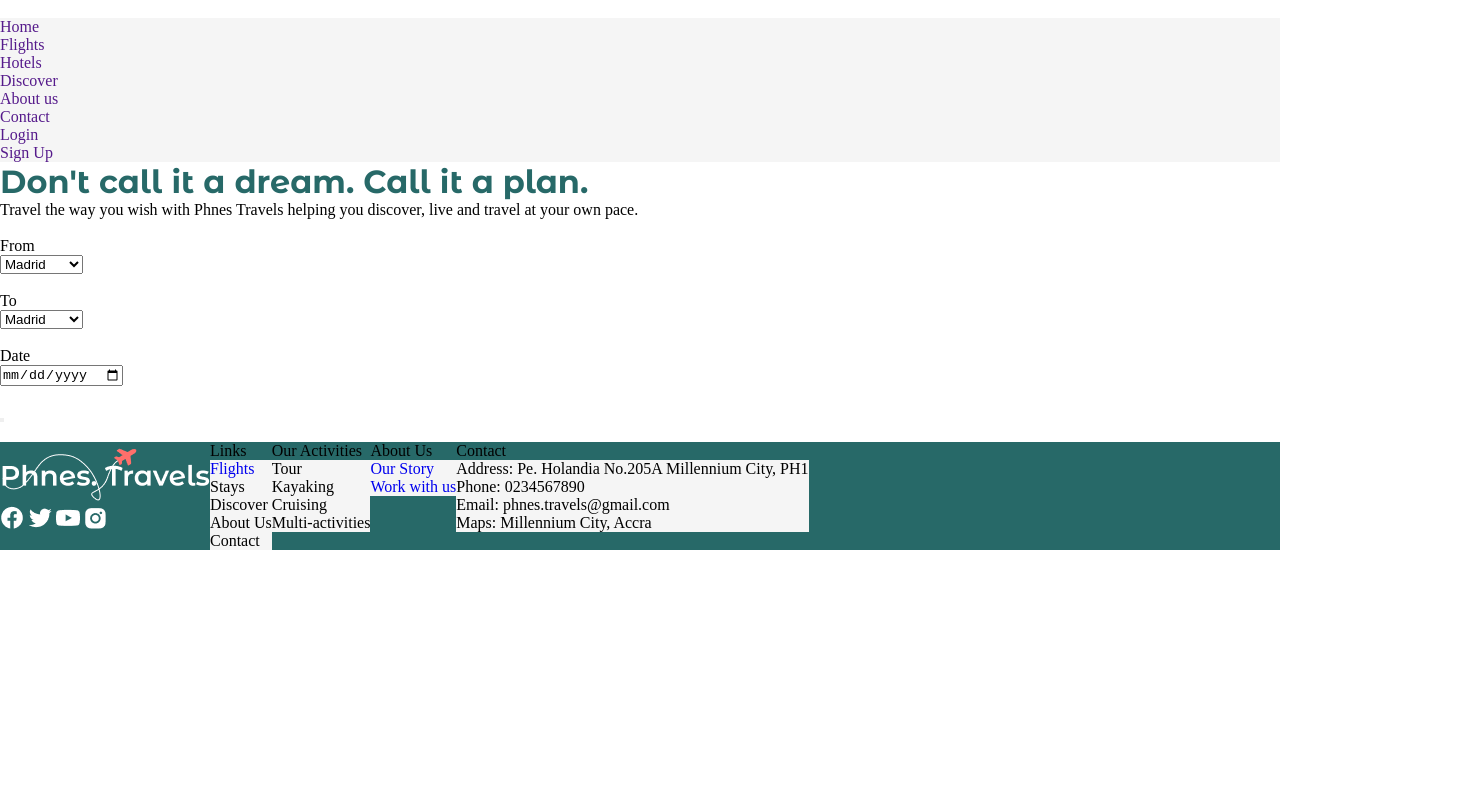
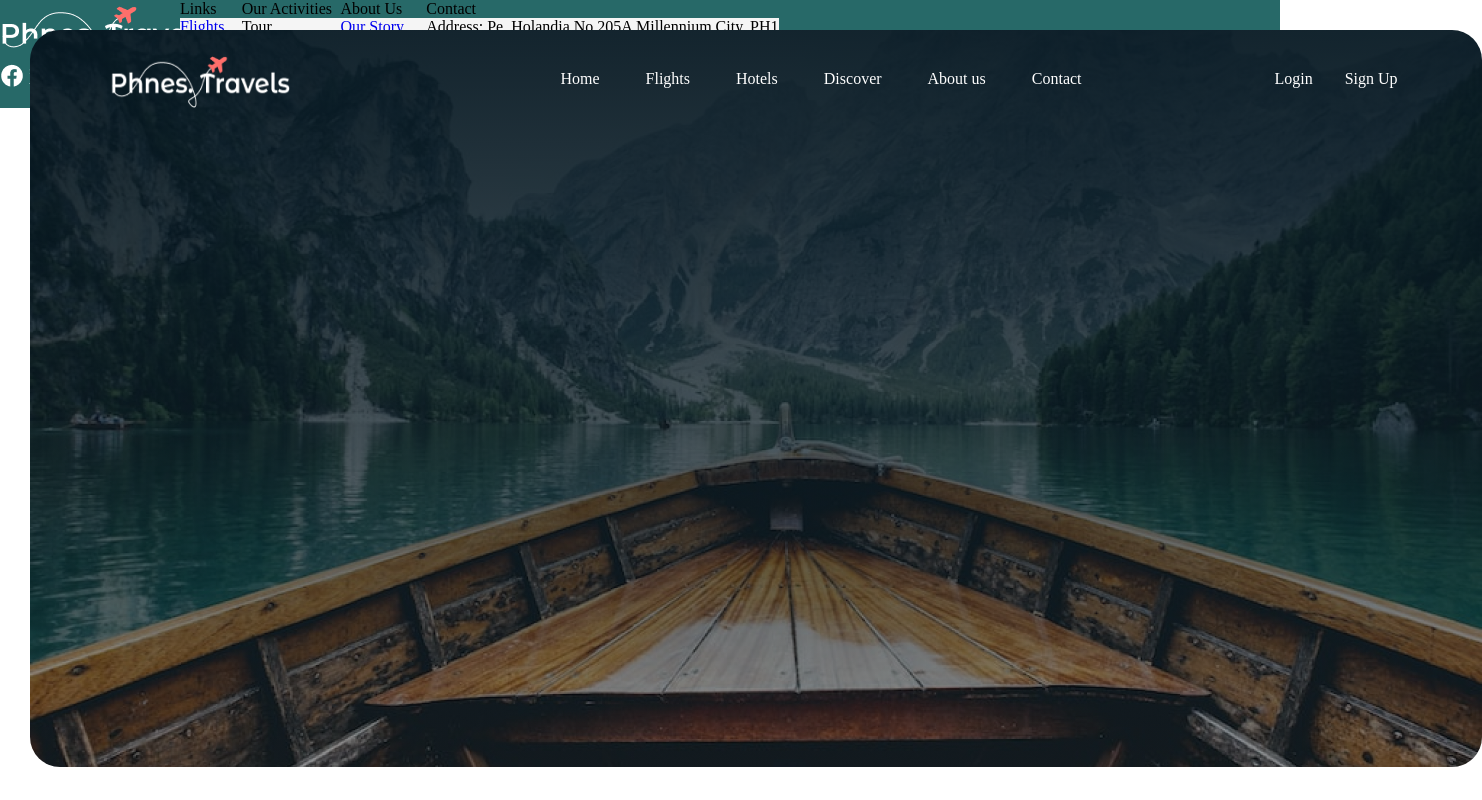
Before and after one commit to Brisnayu/Proyecto-GRUPO1, a website built with Vite: page index.html in a window 1280 px wide. Shown: the whole page, 1482 px wide, since content can reach past the window. Built offline with nearby package versions, Linux system fonts and the light colour scheme.

Commit message:
progress-in-cssheader

```diff
--- a/src/components/Header/Header.css
+++ b/src/components/Header/Header.css
@@ -0,0 +1,99 @@
+.img-container {
+  position: absolute;
+  width: 1452px;
+  height: 737px;
+  left: 30px;
+  top: 30px;
+  border-radius: 30px;
+}
+
+.img {
+  position: absolute;
+  width: 1452px;
+  height: 737px;
+  left: 0px;
+  top: 0px;
+  border-radius: 30px;
+  object-fit: cover;
+  background: linear-gradient(
+      180deg,
+      rgba(5, 23, 33, 0.75) 0%,
+      rgba(5, 23, 33, 0.2) 100%
+    ),
+    url("../../assets/img/image62.png");
+}
+
+.logoandnavbar-container {
+  display: flex;
+  flex-direction: row;
+  justify-content: space-between;
+  align-items: center;
+  padding: 0px;
+  gap: 260px;
+  position: absolute;
+  height: 57.78px;
+  left: 80px;
+  right: 80px;
+  top: 20px;
+}
+
+.logo {
+  width: 180px;
+  height: 57.78px;
+  flex: none;
+  order: 0;
+  flex-grow: 0;
+}
+
+.navigation-container {
+  display: flex;
+  flex-direction: row;
+  justify-content: center;
+  align-items: center;
+  padding: 0px;
+  gap: 150px;
+  width: 880px;
+  height: 48px;
+}
+
+.pages-nav ul {
+  display: flex;
+  flex-direction: row;
+  justify-content: center;
+  align-items: center;
+  padding: 0px;
+  gap: 46px;
+  width: 542px;
+  height: 19px;
+}
+
+.login-nav ul {
+  display: flex;
+  flex-direction: row;
+  justify-content: center;
+  align-items: center;
+  padding: 0px;
+  gap: 32px;
+  width: 188px;
+  height: 48px;
+}
+
+header ul li {
+    background-color: transparent;
+}
+
+header ul li:hover {
+    transition: all 0.8s;
+    transform: scale(1.2);
+    -webkit-transform: scale(1.2);
+    -moz-transform: scale(1.2);
+    -ms-transform: scale(1.2);
+    -o-transform: scale(1.2);
+    -webkit-transition: all 0.8s;
+    -moz-transition: all 0.8s;
+    -ms-transition: all 0.8s;
+    -o-transition: all 0.8s;
+}
+
+header ul li a {color: white;
+}
--- a/src/components/Header/Header.js
+++ b/src/components/Header/Header.js
@@ -2,15 +2,18 @@ import { cities } from '../../data/cities';
 import { LoginNav } from '../Navbars/LoginNav';
 import { PagesNav } from '../Navbars/PagesNav';
 import { Title } from '../Title/Title';
+import './Header.css'
 
 export const Header = () => {
     return `
 <div class="img-container">
-
+<div class="img"></div>
+<div class="logoandnavbar-container">
+<img src="../public/assets/icon-footer/Phnes-Travels.png" alt="Logo" class="logo">
 <div class="navigation-container">
-<img src="" alt="" class="logo">
 ${PagesNav}
 ${LoginNav}
+</div>
 </div>
 ${Title}
 <div class="inputs-button-container">
--- a/style.css
+++ b/style.css
@@ -24,6 +24,7 @@
 li {
     list-style-type: none;
     background-color: var(--color-background);
+    cursor: pointer;
 
 }
 h1 {
```
Also changed, not shown: src/assets/img/image62.png (renamed from src/assets/img/image 62.png).
